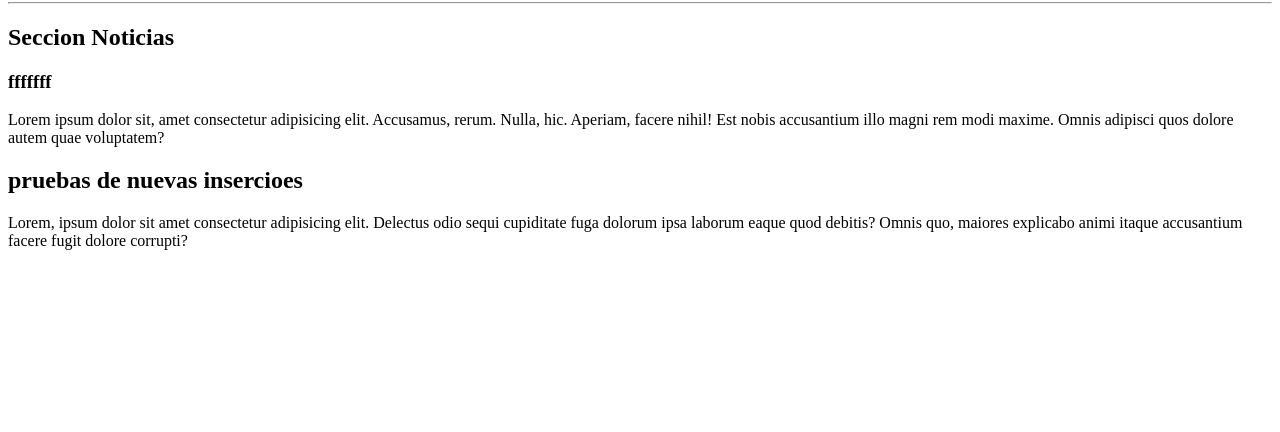
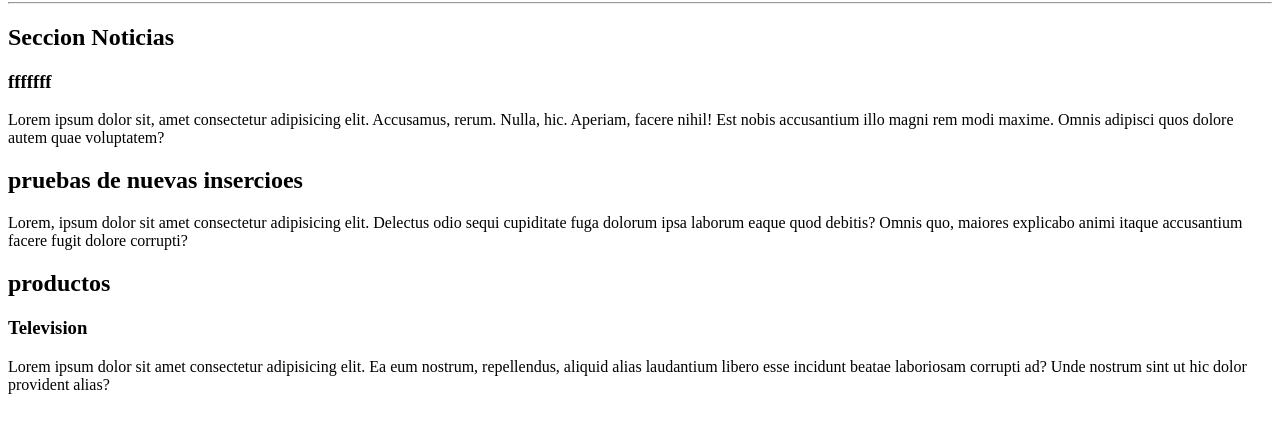
Before and after one commit to esebas/comision-33035, a plain HTML site: page index.html in a window 1280 px wide. Shown: the part 78-510 px from the top of the page. Drawn offline with Linux system fonts and the light colour scheme.

Commit message:
cambios generales en rama nueva

```diff
--- a/index.html
+++ b/index.html
@@ -1,5 +1,6 @@
 <!DOCTYPE html>
 <html lang="en">
+
 <head>
     <meta charset="UTF-8">
     <meta http-equiv="X-UA-Compatible" content="IE=edge">
@@ -7,6 +8,7 @@
     <link rel="stylesheet" href="./css/styles.css">
     <title>Clase GUIT</title>
 </head>
+
 <body>
 
     <header>
@@ -31,8 +33,20 @@
                     Delectus odio sequi cupiditate fuga dolorum ipsa laborum eaque quod debitis? Omnis quo,
                     maiores explicabo animi itaque accusantium facere fugit dolore corrupti?</p>
             </article>
+
+        </section>
+
+        <section>
+           <h2>productos</h2>
+            <article>
+                <h3>Television</h3>
+                <p>Lorem ipsum dolor sit amet consectetur adipisicing elit. Ea eum nostrum, repellendus,
+                    aliquid alias laudantium libero esse incidunt beatae laboriosam corrupti ad? Unde
+                    nostrum sint ut hic dolor provident alias?</p>
+            </article>
         </section>
     </main>
 
 </body>
+
 </html>
```
